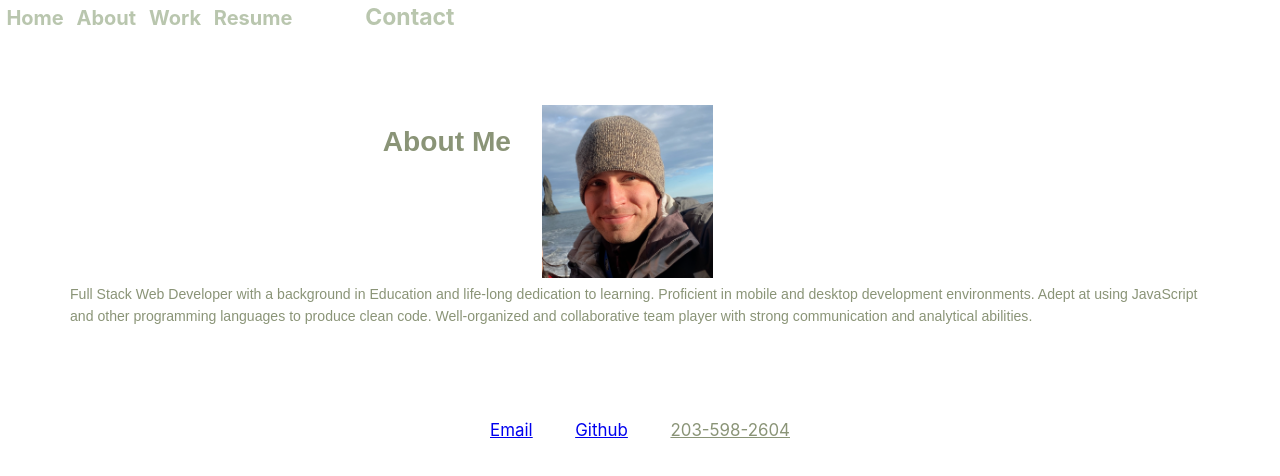
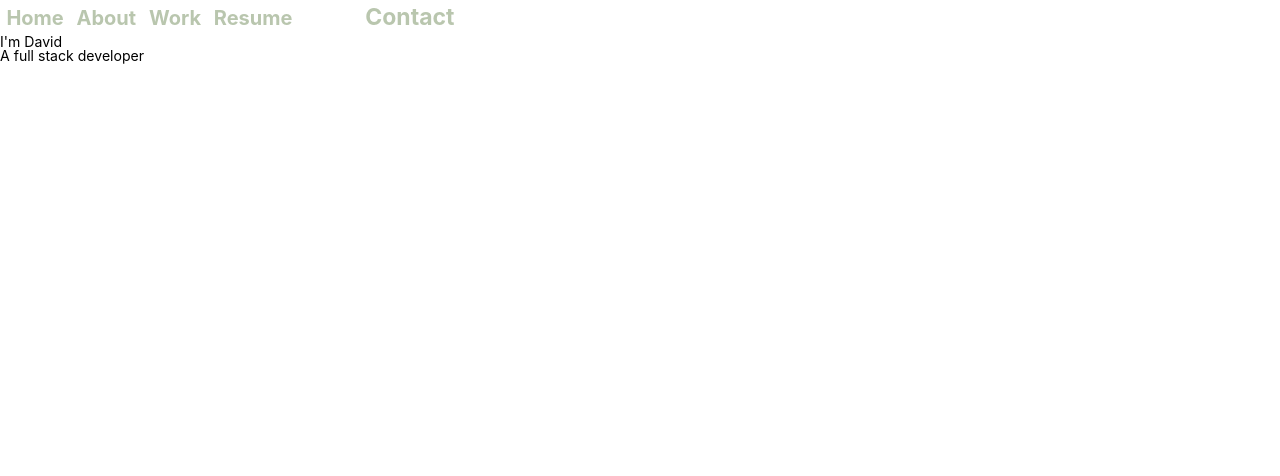
Before and after one commit to DavidParker42/portfolio_multi_page, a React (Create React App) app: page / in a window 1280 px wide. Shown: the top 476 px of the page. Built offline with nearby package versions, Linux system fonts and the light colour scheme.

Commit message:
node modules

```diff
--- a/src/App.js
+++ b/src/App.js
@@ -15,7 +15,7 @@ import { Routes, Route, Navigate } from "react-router-dom";
 
 
 export default function PortfolioContainer() {
-  const [currentPage, setCurrentPage] = useState('about');
+  const [currentPage, setCurrentPage] = useState('Home');
   console.log("currently on " , currentPage)
   // checking to see what the value of 1currentPage` is. Depending on the value of currentPage, we return the corresponding component to render
   const renderPage = () => {
```
